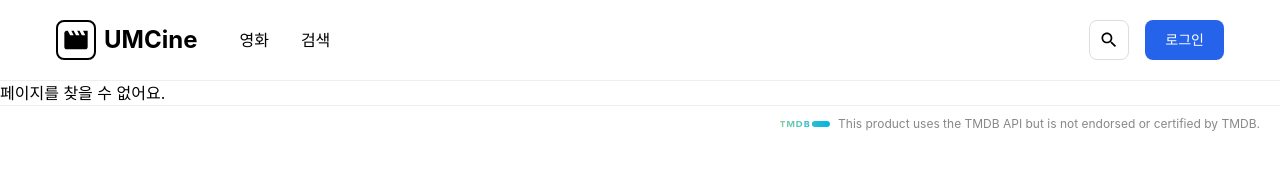
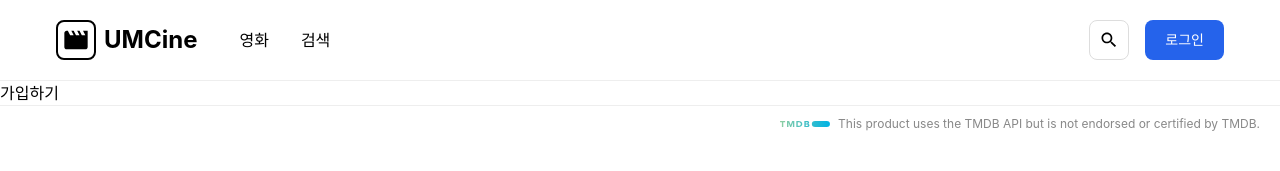
Before and after one commit to UMC-SMWU/11th_UMC_Web_A, a React (Vite) app: page /signup in a window 1280 px wide. Shown: the top 171 px of the page. Built offline with nearby package versions, Linux system fonts and the light colour scheme; no server answers.

Commit message:
feat: 회원가입 컴포넌트 연결

```diff
--- /dev/null
+++ b/src/pages/auth/signup-page.tsx
@@ -0,0 +1,64 @@
+import { useState } from "react";
+
+// 이메일 형식 검사
+const EMAIL_REGEX = /^[^\s@]+@[^\s@]+\.[^\s@]+$/;
+// 영문 대소문자, 숫자, 특수문자(!@#$%^&*)를 모두 포함해 8자 이상
+const PASSWORD_REGEX =
+  /^(?=.*[a-z])(?=.*[A-Z])(?=.*[0-9])(?=.*[!@#$%^&*])[A-Za-z0-9!@#$%^&*]{8,}$/;
+
+const DEFAULT_FORM = {
+  email: "",
+  nickname: "",
+  password: "",
+  passwordConfirm: "",
+};
+
+type DefaultFormKey = keyof typeof DEFAULT_FORM;
+type DefaultFormValue = (typeof DEFAULT_FORM)[DefaultFormKey];
+
+export function SignupPage() {
+  const [form, setForm] = useState(DEFAULT_FORM);
+
+  // 입력값의 유효성 검사
+  const isEmailValid = EMAIL_REGEX.test(form.email.trim());
+  const isNicknameValid =
+    form.nickname.trim().length >= 2 && form.nickname.trim().length <= 12;
+  const isPasswordValid = PASSWORD_REGEX.test(form.password);
+  const isPasswordConfirmValid =
+    form.passwordConfirm.length > 0 && form.password === form.passwordConfirm;
+
+  // 입력을 시작한 필드에만 오류 표시
+  const showEmailError = form.email.length > 0 && !isEmailValid;
+  const showNicknameError = form.nickname.length > 0 && !isNicknameValid;
+  const showPasswordError = form.password.length > 0 && !isPasswordValid;
+  const showPasswordConfirmError =
+    form.passwordConfirm.length > 0 && !isPasswordConfirmValid;
+
+  // 모든 입력값이 유효하면 제출 버튼 활성화
+  const isFormValid =
+    isEmailValid &&
+    isNicknameValid &&
+    isPasswordValid &&
+    isPasswordConfirmValid;
+
+  const handleChangeField = (key: DefaultFormKey, value: DefaultFormValue) => {
+    setForm((prev) => ({ ...prev, [key]: value }));
+  };
+
+  const handleSubmit = (e: React.SubmitEvent<HTMLFormElement>) => {
+    // 폼 제출 시 페이지 새로고침 방지
+    e.preventDefault();
+
+    // 3.4에서 회원가입 API 요청 추가
+  };
+
+  // noValidate는 폼 제출 시 브라우저의 기본 유효성 검사를 끔
+  return (
+    <form onSubmit={handleSubmit} noValidate>
+      {/* UI 구현 */}
+      <button type="submit" disabled={!isFormValid}>
+        가입하기
+      </button>
+    </form>
+  );
+}
--- a/src/routeTree.gen.ts
+++ b/src/routeTree.gen.ts
@@ -11,6 +11,7 @@
 import { Route as rootRouteImport } from './routes/__root'
 import { Route as IndexRouteImport } from './routes/index'
 import { Route as SearchRouteImport } from './routes/search'
+import { Route as SignupRouteImport } from './routes/signup'
 import { Route as MoviesMovieIdRouteImport } from './routes/movies.$movieId'
 
 const IndexRoute = IndexRouteImport.update({
@@ -23,6 +24,11 @@ const SearchRoute = SearchRouteImport.update({
   path: '/search',
   getParentRoute: () => rootRouteImport,
 } as any)
+const SignupRoute = SignupRouteImport.update({
+  id: '/signup',
+  path: '/signup',
+  getParentRoute: () => rootRouteImport,
+} as any)
 const MoviesMovieIdRoute = MoviesMovieIdRouteImport.update({
   id: '/movies/$movieId',
   path: '/movies/$movieId',
@@ -32,30 +38,34 @@ const MoviesMovieIdRoute = MoviesMovieIdRouteImport.update({
 export interface FileRoutesByFullPath {
   '/': typeof IndexRoute
   '/search': typeof SearchRoute
+  '/signup': typeof SignupRoute
   '/movies/$movieId': typeof MoviesMovieIdRoute
 }
 export interface FileRoutesByTo {
   '/': typeof IndexRoute
   '/search': typeof SearchRoute
+  '/signup': typeof SignupRoute
   '/movies/$movieId': typeof MoviesMovieIdRoute
 }
 export interface FileRoutesById {
   __root__: typeof rootRouteImport
   '/': typeof IndexRoute
   '/search': typeof SearchRoute
+  '/signup': typeof SignupRoute
   '/movies/$movieId': typeof MoviesMovieIdRoute
 }
 export interface FileRouteTypes {
   fileRoutesByFullPath: FileRoutesByFullPath
-  fullPaths: '/' | '/search' | '/movies/$movieId'
+  fullPaths: '/' | '/search' | '/signup' | '/movies/$movieId'
   fileRoutesByTo: FileRoutesByTo
-  to: '/' | '/search' | '/movies/$movieId'
-  id: '__root__' | '/' | '/search' | '/movies/$movieId'
+  to: '/' | '/search' | '/signup' | '/movies/$movieId'
+  id: '__root__' | '/' | '/search' | '/signup' | '/movies/$movieId'
   fileRoutesById: FileRoutesById
 }
 export interface RootRouteChildren {
   IndexRoute: typeof IndexRoute
   SearchRoute: typeof SearchRoute
+  SignupRoute: typeof SignupRoute
   MoviesMovieIdRoute: typeof MoviesMovieIdRoute
 }
 
@@ -75,6 +85,13 @@ declare module '@tanstack/react-router' {
       preLoaderRoute: typeof SearchRouteImport
       parentRoute: typeof rootRouteImport
     }
+    '/signup': {
+      id: '/signup'
+      path: '/signup'
+      fullPath: '/signup'
+      preLoaderRoute: typeof SignupRouteImport
+      parentRoute: typeof rootRouteImport
+    }
     '/movies/$movieId': {
       id: '/movies/$movieId'
       path: '/movies/$movieId'
@@ -88,6 +105,7 @@ declare module '@tanstack/react-router' {
 const rootRouteChildren: RootRouteChildren = {
   IndexRoute: IndexRoute,
   SearchRoute: SearchRoute,
+  SignupRoute: SignupRoute,
   MoviesMovieIdRoute: MoviesMovieIdRoute,
 }
 export const routeTree = rootRouteImport
--- /dev/null
+++ b/src/routes/signup.tsx
@@ -0,0 +1,7 @@
+// src/routes/signup.tsx
+import { createFileRoute } from "@tanstack/react-router";
+import { SignupPage } from "@/pages/auth/signup-page"; // 실제 컴포넌트 경로에 맞게 수정
+
+export const Route = createFileRoute("/signup")({
+  component: SignupPage,
+});
```
